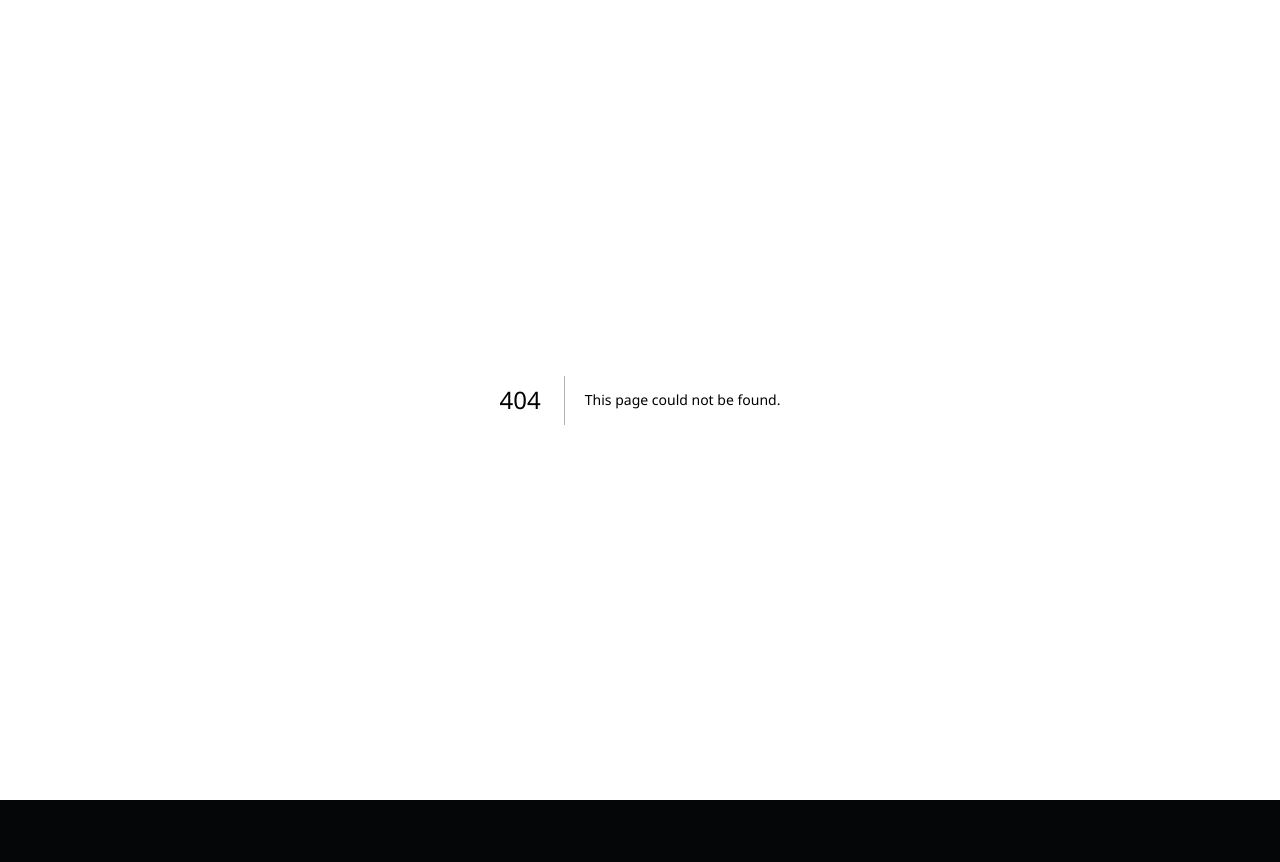
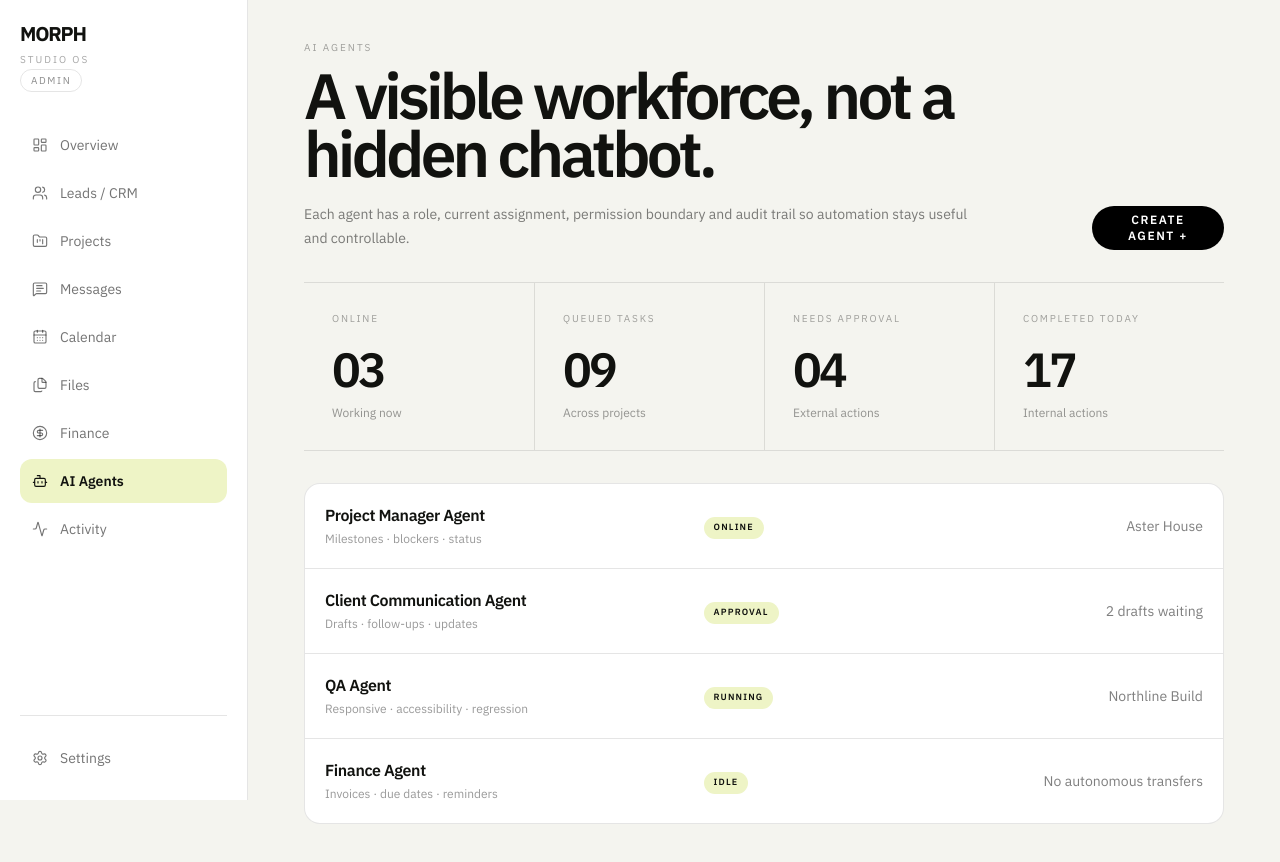
Before and after one commit to rusllich/lyzun-visual-engine, a Next.js app: page /dashboard/agents in a window 1280 px wide. Before the commit this address had no page. Shown: the top 862 px of the page. Before the commit the page ends 800 px from the top, so only its background shows below. Built offline with nearby package versions, Linux system fonts and the light colour scheme.

Commit message:
feat(dashboard): add AI agents workspace

```diff
--- /dev/null
+++ b/app/dashboard/agents/page.tsx
@@ -0,0 +1,15 @@
+import SectionPage from "@/components/dashboard/SectionPage"
+
+export default function AgentsPage() {
+  return <SectionPage eyebrow="AI Agents" title="A visible workforce, not a hidden chatbot." description="Each agent has a role, current assignment, permission boundary and audit trail so automation stays useful and controllable." action="Create agent +" stats={[
+    { label: "Online", value: "03", note: "Working now" },
+    { label: "Queued tasks", value: "09", note: "Across projects" },
+    { label: "Needs approval", value: "04", note: "External actions" },
+    { label: "Completed today", value: "17", note: "Internal actions" },
+  ]} rows={[
+    { title: "Project Manager Agent", meta: "Milestones · blockers · status", status: "Online", detail: "Aster House" },
+    { title: "Client Communication Agent", meta: "Drafts · follow-ups · updates", status: "Approval", detail: "2 drafts waiting" },
+    { title: "QA Agent", meta: "Responsive · accessibility · regression", status: "Running", detail: "Northline Build" },
+    { title: "Finance Agent", meta: "Invoices · due dates · reminders", status: "Idle", detail: "No autonomous transfers" },
+  ]} />
+}
```
